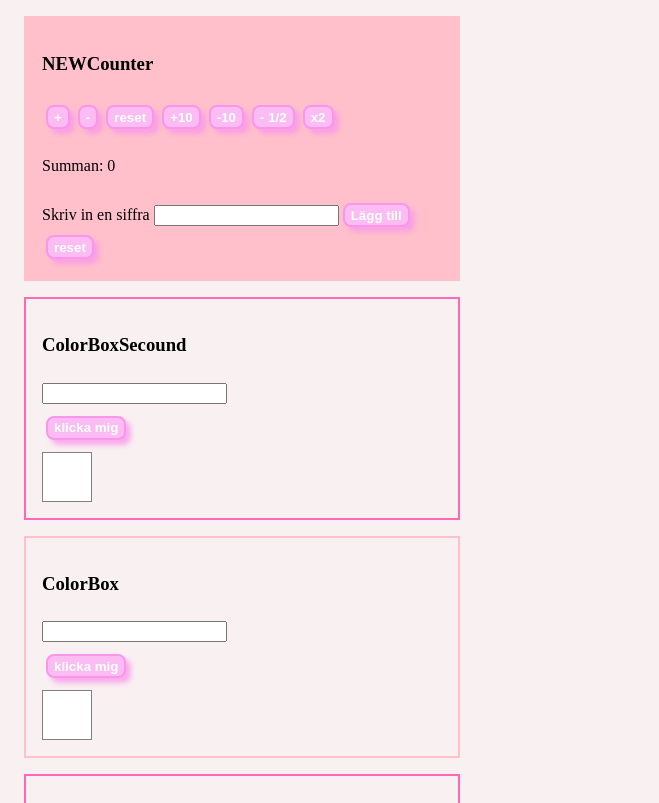
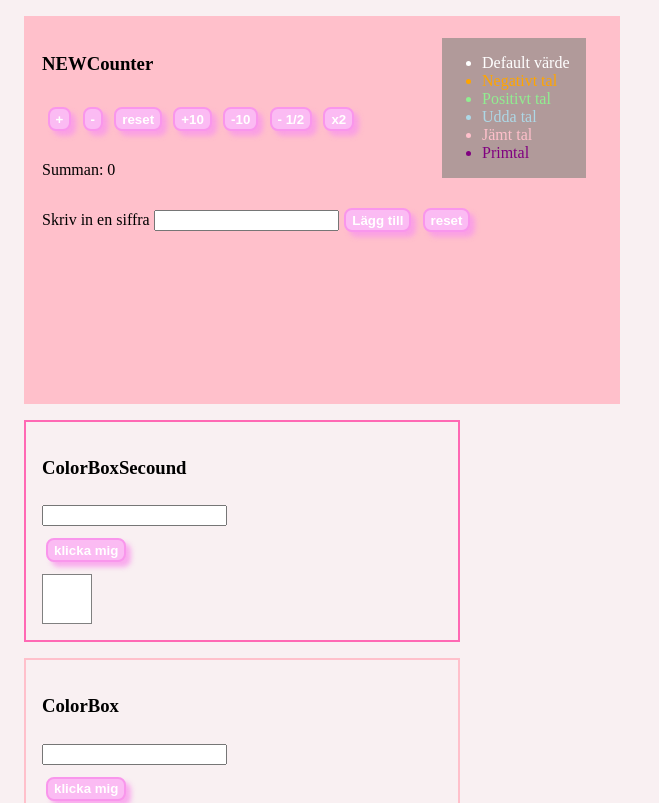
Before and after one commit to naathaliie/useReducer-kata-ts, a React (Vite) app: page / in a window 1280 px wide. Shown: the top 803 px of the page, without its empty margins (0-659 px from the left). Built offline with nearby package versions, Linux system fonts and the light colour scheme; a web font is replaced by a local one.

Commit message:
colorInfo in NEWCounter

```diff
--- a/src/App.css
+++ b/src/App.css
@@ -1,11 +1,10 @@
-@import url('https://fonts.googleapis.com/css2?family=Rubik+Bubbles&display=swap');
+@import url("https://fonts.googleapis.com/css2?family=Rubik+Bubbles&display=swap");
 
-
-  body{
+body {
   background-color: rgba(240, 217, 221, 0.374);
 }
 
-.counterDiv{
+.counterDiv {
   height: auto;
   width: 25rem;
   border: solid hotpink 2px;
@@ -16,7 +15,7 @@
   gap: 0.5rem;
 }
 
-.secounCounterDiv{
+.secounCounterDiv {
   height: auto;
   width: 25rem;
   border: solid pink 2px;
@@ -26,14 +25,14 @@
   flex-direction: column;
   gap: 0.5rem;
 
-    .counterP{
+  .counterP {
     border: solid rgb(199, 52, 199) 3px;
     height: auto;
     width: 5rem;
   }
 }
 
-.changeTextDiv{
+.changeTextDiv {
   height: auto;
   width: 25rem;
   border: solid pink 2px;
@@ -43,17 +42,17 @@
   flex-direction: column;
   gap: 0.5rem;
 
-    .theBtn{
+  .theBtn {
     display: flex;
     flex-direction: column;
 
-        button{
+    button {
       width: 5rem;
       margin-top: 0.5rem;
     }
   }
 
-    p{
+  p {
     border: solid pink 10px;
     width: auto; /* Sätt till auto för att tillåta att bredden anpassas */
     max-width: none; /* Tar bort maximal bredd */
@@ -63,7 +62,7 @@
   }
 }
 
-.thirdCounterDiv{
+.thirdCounterDiv {
   font-family: "Rubik Bubbles", system-ui;
   color: #cf68eeb7;
   height: auto;
@@ -75,14 +74,14 @@
   flex-direction: column;
   gap: 0.5rem;
 
-    .spanText{
+  .spanText {
     font-family: "Rubik Bubbles", system-ui;
     font-size: 40px;
     color: #f996ec;
   }
 }
 
-button{
+button {
   width: auto;
   height: 1.5rem;
   margin: 1%;
@@ -93,19 +92,15 @@ button{
   border-radius: 8px;
   box-shadow: 5px 5px 5px#f996ecc4;
 
-
   color: white;
   font-weight: bold;
-
-
 }
 
-button:hover{
+button:hover {
   background-color: hotpink;
-
 }
 
-.additionDiv{
+.additionDiv {
   height: auto;
   width: 25rem;
   border: solid hotpink 2px;
@@ -116,7 +111,7 @@ button:hover{
   gap: 0.5rem;
 }
 
-.colorBoxDiv{
+.colorBoxDiv {
   height: auto;
   width: 25rem;
   border: solid pink 2px;
@@ -126,14 +121,14 @@ button:hover{
   flex-direction: column;
   gap: 0.5rem;
 
-    .theColorBox{
+  .theColorBox {
     width: 3rem;
     height: 3rem;
     border: solid grey 1px;
   }
 }
 
-.colorBoxSecoundDiv{
+.colorBoxSecoundDiv {
   height: auto;
   width: 25rem;
   border: solid hotpink 2px;
@@ -143,20 +138,51 @@ button:hover{
   flex-direction: column;
   gap: 0.5rem;
 
-    .theColorDiv{
+  .theColorDiv {
     width: 3rem;
     height: 3rem;
     border: solid grey 1px;
   }
 }
 
-.nEWCounterDiv{
+.nEWCounterDiv {
   height: auto;
-    width: 25rem;
+  width: 35rem;
   border: solid pink 2px;
   margin: 1rem;
   padding: 1rem;
   display: flex;
   flex-direction: column;
   gap: 0.5rem;
+
+  .colorInfoSect {
+    position: relative;
+    top: -13rem;
+    left: 25rem;
+    background-color: rgb(177, 154, 154);
+    width: 8rem;
+    padding-right: 1rem;
+
+    .whiteLi {
+      color: white;
     }
+
+    .orangeLi {
+      color: orange;
+    }
+
+    .lightGreenLi {
+    color: lightgreen;
+  }
+
+  .lightBlueLi{
+    color: lightblue;
+  }
+  .pinkLi{
+    color: pink;
+  }
+  .purpleLi{
+    color: purple;
+  }
+  }
+}
--- a/src/NEWCounter.tsx
+++ b/src/NEWCounter.tsx
@@ -206,6 +206,16 @@ const NEWCounter = () => {
           reset
         </button>
       </div>
+      <section className="colorInfoSect">
+        <ul>
+          <li className="whiteLi">Default värde</li>
+          <li className="orangeLi">Negativt tal</li>
+          <li className="lightGreenLi">Positivt tal</li>
+          <li className="lightBlueLi">Udda tal</li>
+          <li className="pinkLi">Jämt tal</li>
+          <li className="purpleLi">Primtal</li>
+        </ul>
+      </section>
     </div>
   );
 };
```
Lines whose indentation alone changed are shown as unchanged.
